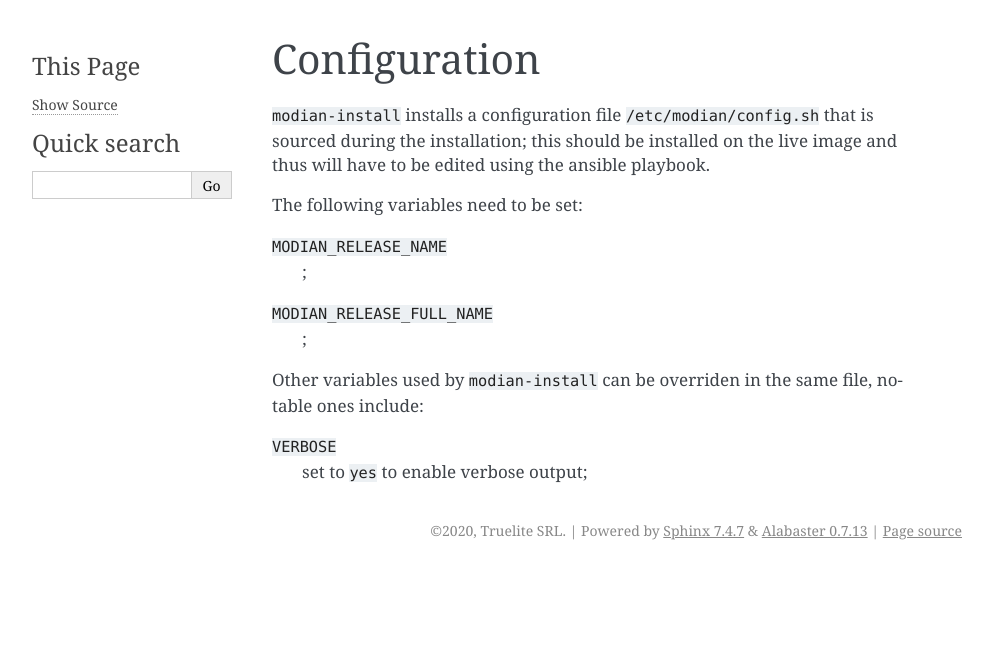
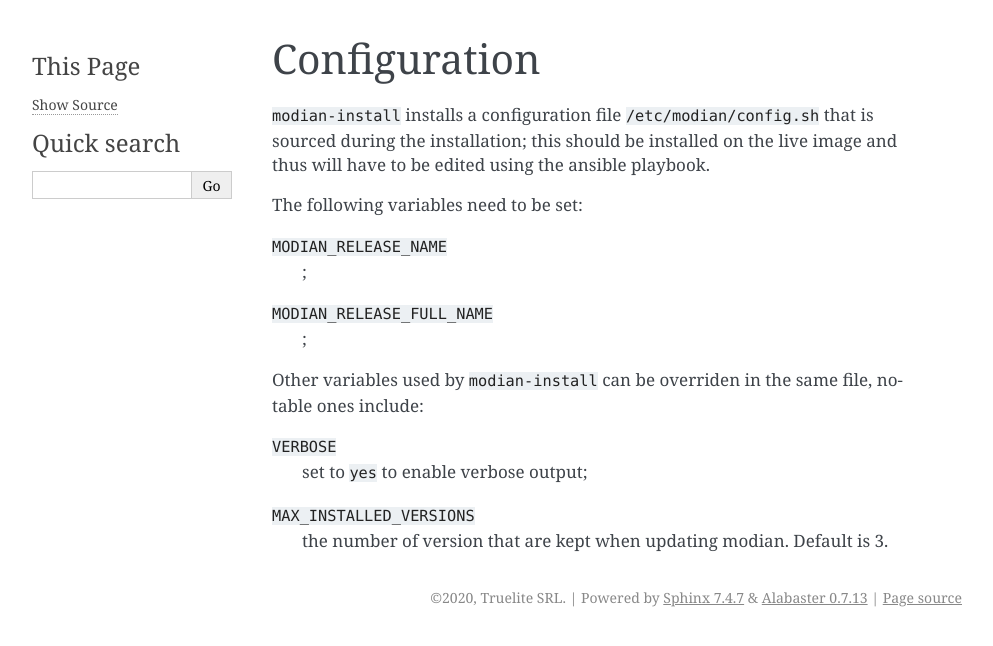
Before and after one commit to Truelite/modian, a Sphinx documentation site: the page built from docs/modian-install/configuration.rst, in a window 1280 px wide. Shown: the top 646 px of the page, without its empty margins (148-1141 px from the left). Built offline with Sphinx 7.4.7, drawn with Linux system fonts in a browser that asks for light colours.

Commit message:
Document how to configure the number of installed versions.

```diff
--- a/docs/modian-install/configuration.rst
+++ b/docs/modian-install/configuration.rst
@@ -19,3 +19,6 @@ file, notable ones include:
 
 ``VERBOSE``
    set to ``yes`` to enable verbose output;
+
+``MAX_INSTALLED_VERSIONS``
+   the number of version that are kept when updating modian. Default is 3.
```
Also changed, not shown: 1 other file.
